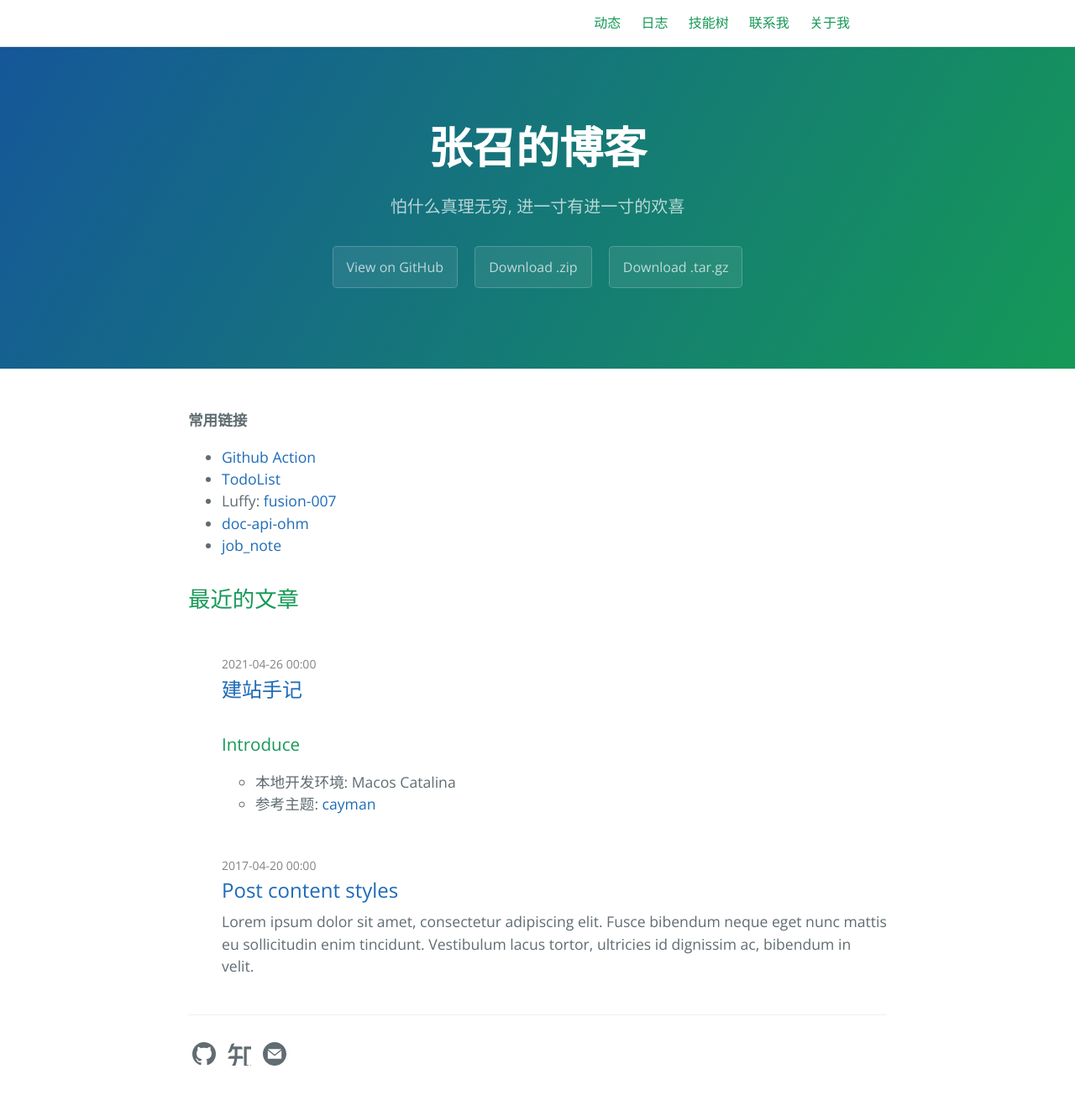
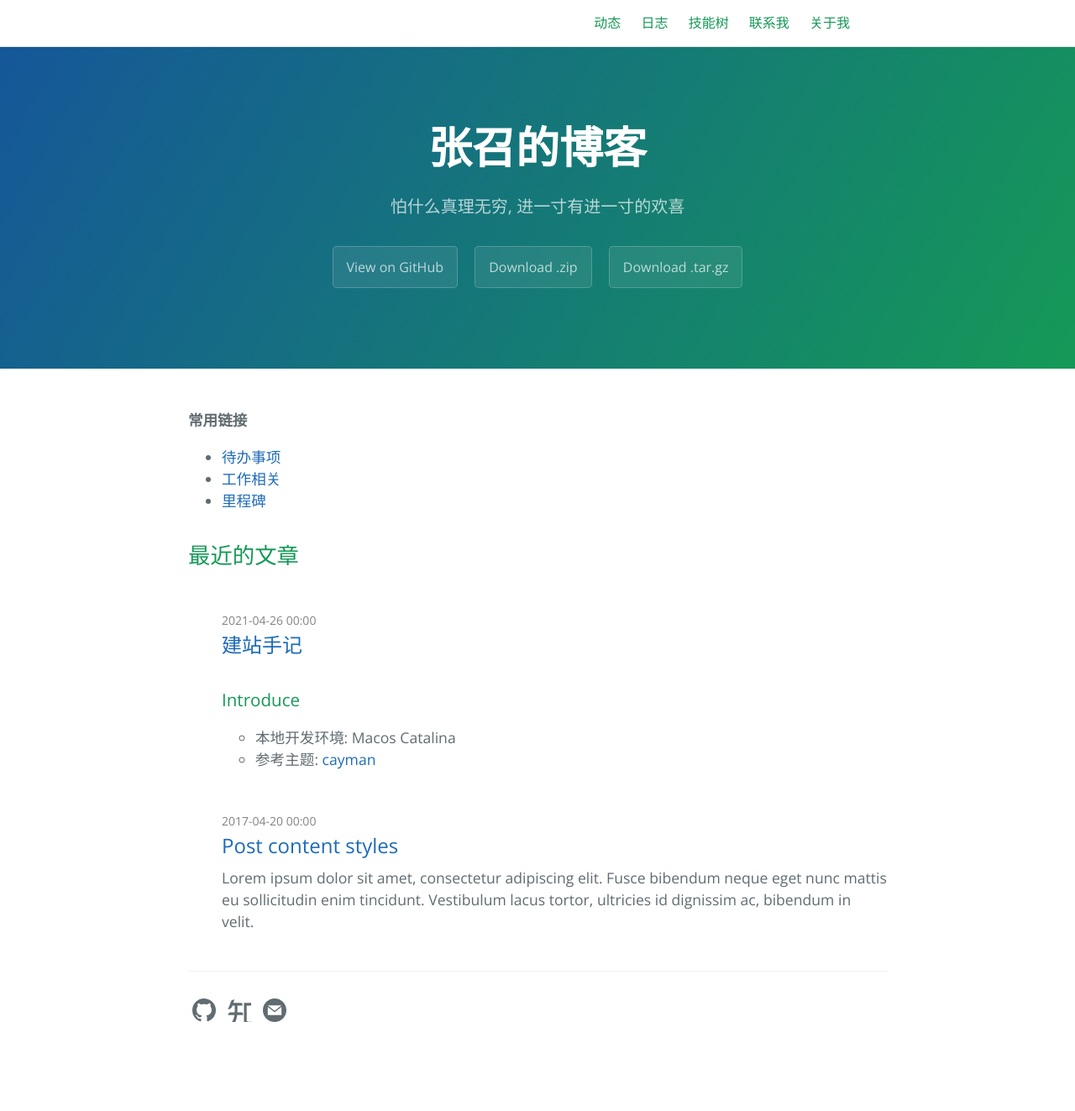
Before and after one commit to kougazhang/oom, a Jekyll site: the page built from index.md, in a window 1280 px wide. Shown: the whole page at 84% size. Built offline with Jekyll 4.4.1, drawn with Linux system fonts in a browser that asks for light colours; after the commit the page ends 1271 px from its top, so only the background shows below that.

Commit message:
update 常用链接

```diff
--- a/index.md
+++ b/index.md
@@ -9,8 +9,6 @@ layout: home
 ---
 
 **常用链接**
-+ [Github Action](https://github.com/kougazhang/kougazhang.github.io/deployments/activity_log?environment=github-pages)
-+ [TodoList](https://github.com/kougazhang/life_note/blob/master/2021/TodoList04.md)
-+ Luffy: [fusion-007](https://luffy.s.upyun.com/ui/#/v2/home/namespace/45/project/722/detail?groupName=upyun&nspage=1&nssearch=&pjpage=1&pjsearch=)
-+ [doc-api-ohm](https://gitlab.s.upyun.com/cdn-util/api-docs/wikis/api-v1-cache-management)
-+ [job_note](https://github.com/kougazhang/job_note)
++ [待办事项](https://github.com/kougazhang/life_note/blob/master/2021/TodoList04.md)
++ [工作相关](https://github.com/kougazhang/job_note)
++ [里程碑](https://github.com/kougazhang/life_note/blob/master/milestone.md)
```
